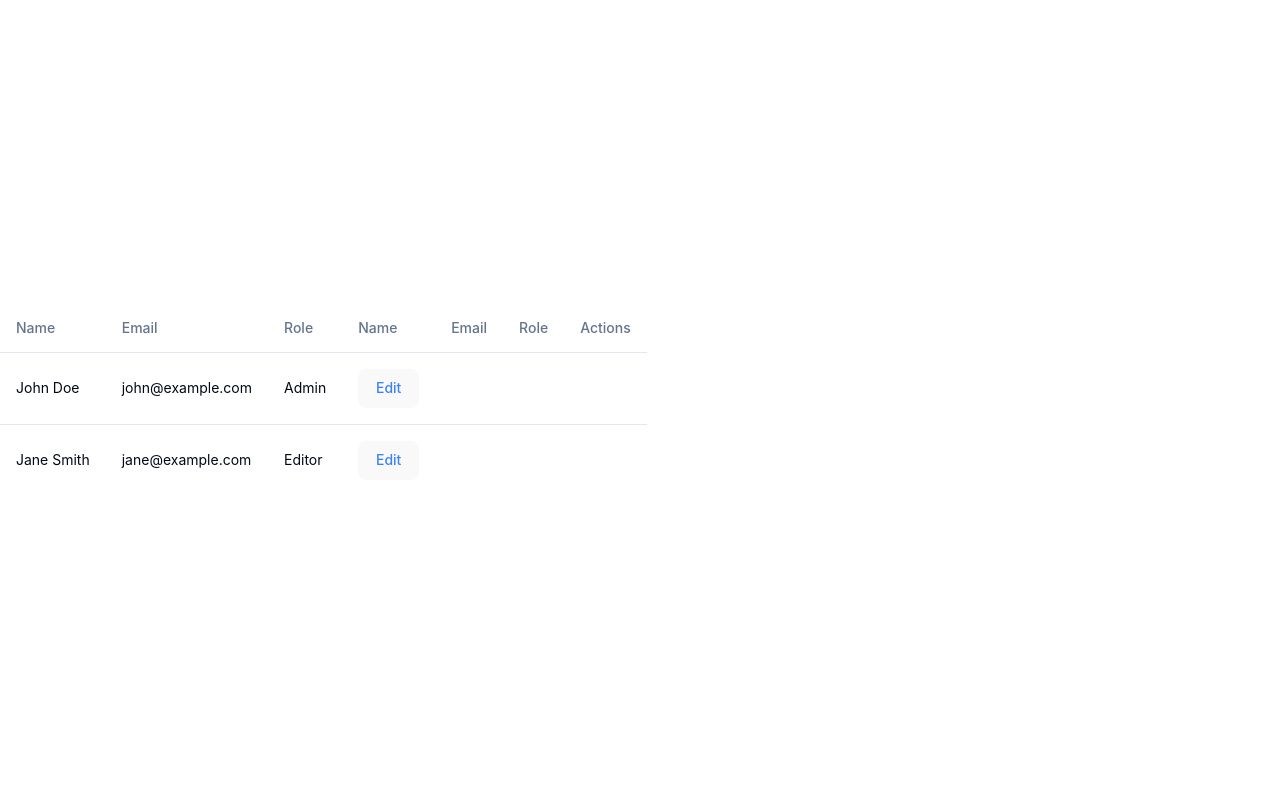
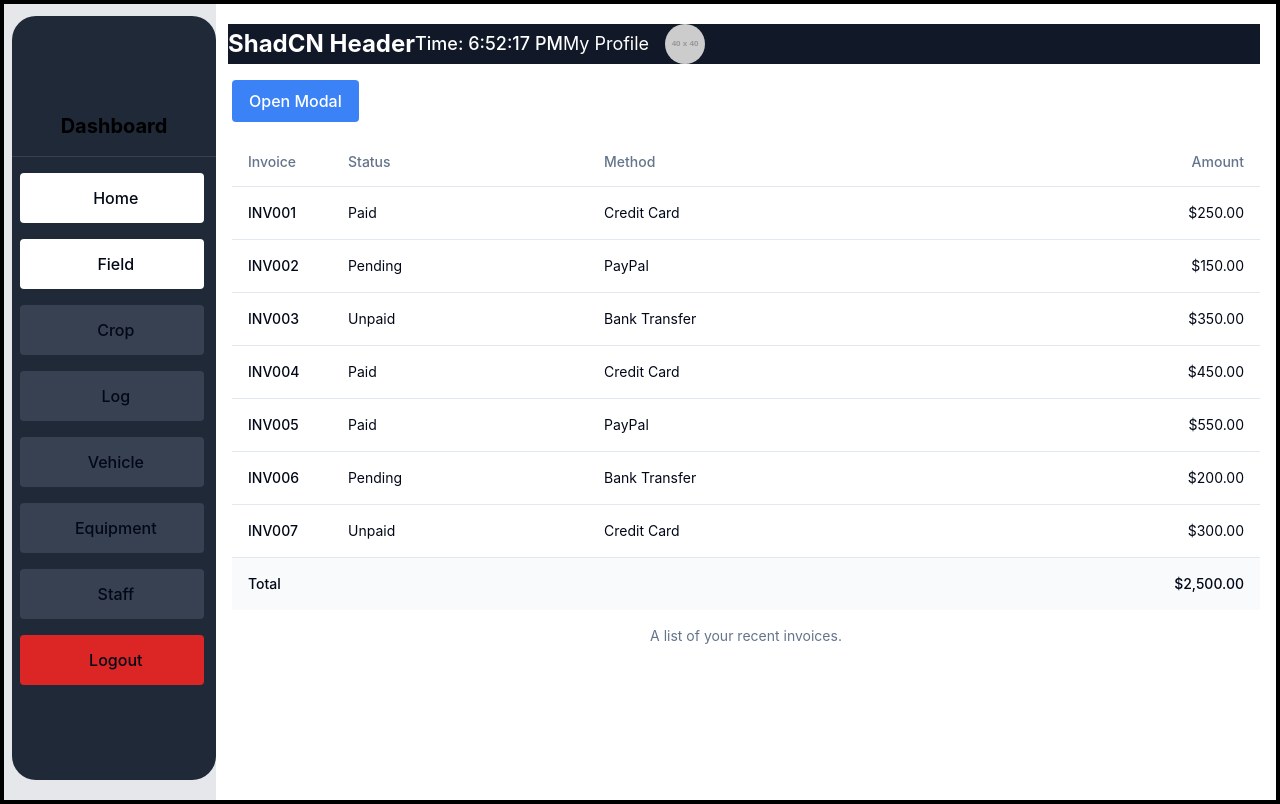
Before and after one commit to thisangaThewanmi/green-shadow-react, a React (Vite) app: page / in a window 1280 px wide. Built offline with nearby package versions, Linux system fonts and the light colour scheme.

Commit message:
created the structure of the Staff Page

```diff
--- a/package.json
+++ b/package.json
@@ -15,6 +15,7 @@
     "@radix-ui/react-collapsible": "^1.1.2",
     "@radix-ui/react-dialog": "^1.1.4",
     "@radix-ui/react-dropdown-menu": "^2.1.4",
+    "@radix-ui/react-label": "^2.1.1",
     "@radix-ui/react-separator": "^1.1.1",
     "@radix-ui/react-slot": "^1.1.1",
     "@radix-ui/react-tooltip": "^1.1.6",
--- a/src/App.tsx
+++ b/src/App.tsx
@@ -1,5 +1,10 @@
 // import Dashboard from "@/Dashboard.tsx";
-import Staff from "@/Staff.tsx";
+
+// import Form1 from "@/Form1.tsx";
+import Staff2 from "@/Staff2.tsx";
+import Dashboard from "@/Dashboard.tsx";
+
+//import {InputFile} from "@/components/ui/InputFile.tsx";
 
 function App() {
 
@@ -8,7 +13,8 @@ function App() {
     <>
       <div>
          {/* <Dashboard/>*/}
-          <Staff/>
+          <Staff2/>
+          {/*<InputFile/>*/}
       </div>
     </>
   )
--- /dev/null
+++ b/src/Staff2.tsx
@@ -0,0 +1,132 @@
+import './Dashboard.css';
+import Navigation from "@/components/ui/Navigation.tsx";
+import Header from "@/Header.tsx";
+import {
+    Table,
+    TableBody,
+    TableCaption,
+    TableCell,
+    TableFooter,
+    TableHead,
+    TableHeader,
+    TableRow
+} from "@/components/ui/table.tsx";
+import {useState} from "react";
+
+
+const invoices = [
+    {
+        invoice: "INV001",
+        paymentStatus: "Paid",
+        totalAmount: "$250.00",
+        paymentMethod: "Credit Card",
+    },
+    {
+        invoice: "INV002",
+        paymentStatus: "Pending",
+        totalAmount: "$150.00",
+        paymentMethod: "PayPal",
+    },
+    {
+        invoice: "INV003",
+        paymentStatus: "Unpaid",
+        totalAmount: "$350.00",
+        paymentMethod: "Bank Transfer",
+    },
+    {
+        invoice: "INV004",
+        paymentStatus: "Paid",
+        totalAmount: "$450.00",
+        paymentMethod: "Credit Card",
+    },
+    {
+        invoice: "INV005",
+        paymentStatus: "Paid",
+        totalAmount: "$550.00",
+        paymentMethod: "PayPal",
+    },
+    {
+        invoice: "INV006",
+        paymentStatus: "Pending",
+        totalAmount: "$200.00",
+        paymentMethod: "Bank Transfer",
+    },
+    {
+        invoice: "INV007",
+        paymentStatus: "Unpaid",
+        totalAmount: "$300.00",
+        paymentMethod: "Credit Card",
+    },
+];
+
+
+function Staff2(){
+
+    const [isModalOpen, setModalOpen] = useState(false);
+
+    const openModal = () => setModalOpen(true);
+    const closeModal = () => setModalOpen(false);
+    return(
+        <div className="full-page-container">
+            <div className="h-screen flex full-page-container ">
+                {/* Dashboard Section */}
+                <div className="w-1/6 bg-gray-200">
+                    <Navigation/>
+                </div>
+
+                {/* Right Section with Header and Main */}
+                <div className="flex-1 flex flex-col">
+                    {/* Header Section */}
+                    <div className="h-15 bg-gray-300 ml-3 mr-4  mt-5 rounded-2xl">
+                        <Header/>
+                    </div>
+
+                    <main>
+
+                            <div className="flex-1 p-4">
+                                <button
+                                    className="bg-blue-500 text-white px-4 py-2 rounded hover:bg-blue-600 mb-4"
+                                    onClick={openModal}
+                                >
+                                    Open Modal
+                                </button>
+
+                                <Table>
+                                    <TableCaption>A list of your recent invoices.</TableCaption>
+                                    <TableHeader>
+                                        <TableRow>
+                                            <TableHead className="w-[100px]">Invoice</TableHead>
+                                            <TableHead>Status</TableHead>
+                                            <TableHead>Method</TableHead>
+                                            <TableHead className="text-right">Amount</TableHead>
+                                        </TableRow>
+                                    </TableHeader>
+                                    <TableBody>
+                                        {invoices.map((invoice) => (
+                                            <TableRow key={invoice.invoice}>
+                                                <TableCell className="font-medium">{invoice.invoice}</TableCell>
+                                                <TableCell>{invoice.paymentStatus}</TableCell>
+                                                <TableCell>{invoice.paymentMethod}</TableCell>
+                                                <TableCell className="text-right">{invoice.totalAmount}</TableCell>
+                                            </TableRow>
+                                        ))}
+                                    </TableBody>
+                                    <TableFooter>
+                                        <TableRow>
+                                            <TableCell colSpan={3}>Total</TableCell>
+                                            <TableCell className="text-right">$2,500.00</TableCell>
+                                        </TableRow>
+                                    </TableFooter>
+                                </Table>
+
+                                {/*<Modal isOpen={isModalOpen} onClose={closeModal}/>*/}
+                            </div>
+
+                    </main>
+                </div>
+            </div>
+        </div>
+    )
+}
+
+export default Staff2;
```
Also changed, not shown: 1 other file (tests, documents, lock files or other folders).
